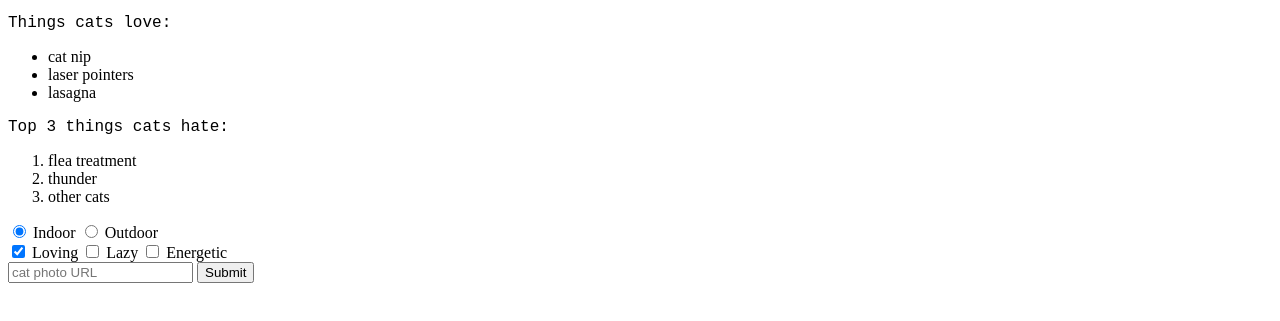
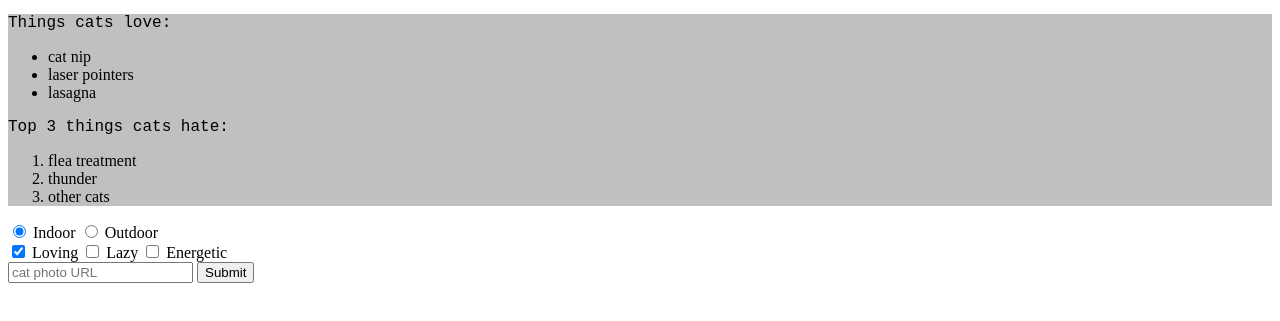
Before and after one commit to HenryTene/cssfreecode, a plain HTML site: page index.html in a window 1280 px wide. Shown: the part 205-526 px from the top of the page. Drawn offline with Linux system fonts and the light colour scheme.

Commit message:
Se establece un fondo plateado para el elemento div de la pagina

```diff
--- a/index.html
+++ b/index.html
@@ -30,6 +30,10 @@
         width: 100px;
         border-radius: 50%;
       }
+
+      .silver-background {
+        background-color: silver;
+      }
     </style>
 
     <h2 class="red-text">CatPhotoApp</h2>
@@ -38,7 +42,7 @@
 
       <a href="#"><img class="smaller-image thick-green-border" src="https://bit.ly/fcc-relaxing-cat" alt="A cute orange cat lying on its back."></a>
 
-      <div>
+      <div class="silver-background">
         <p>Things cats love:</p>
         <ul>
           <li>cat nip</li>
```
